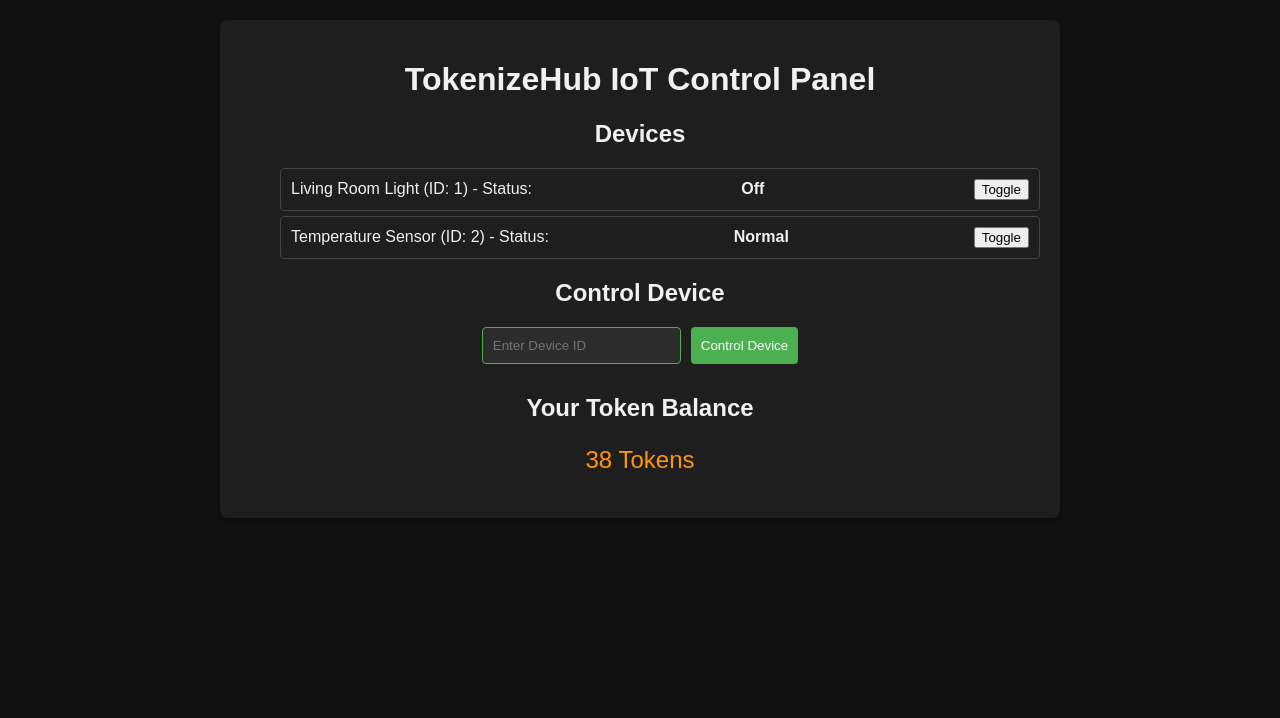
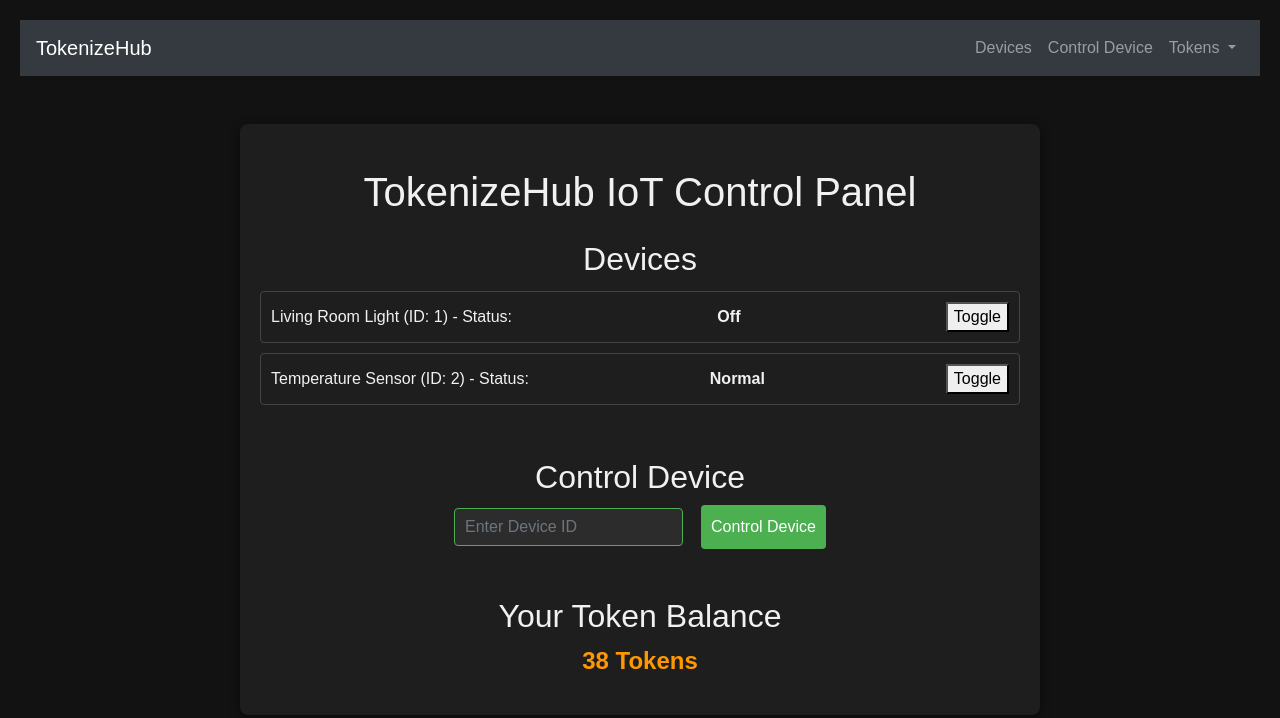
Before and after one commit to garvmygit/HackIndia-Spark-4---Blocksmiths, a plain HTML site: page index.html in a window 1280 px wide. Drawn offline with nearby package versions, Linux system fonts and the light colour scheme.

Commit message:
Update index.html

```diff
--- a/index.html
+++ b/index.html
@@ -4,31 +4,72 @@
     <meta charset="UTF-8">
     <meta name="viewport" content="width=device-width, initial-scale=1.0">
     <title>TokenizeHub - IoT Control Panel</title>
+    <!-- Bootstrap CSS -->
+    <link href="https://stackpath.bootstrapcdn.com/bootstrap/4.5.2/css/bootstrap.min.css" rel="stylesheet">
+    <!-- Custom CSS -->
     <link rel="stylesheet" href="styles.css">
 </head>
 <body>
-    <div class="container">
-        <h1>TokenizeHub IoT Control Panel</h1>
 
-        <div class="device-list">
+    <!-- Navigation Bar -->
+    <nav class="navbar navbar-expand-lg navbar-dark bg-dark">
+        <a class="navbar-brand" href="#">TokenizeHub</a>
+        <button class="navbar-toggler" type="button" data-toggle="collapse" data-target="#navbarNav" aria-controls="navbarNav" aria-expanded="false" aria-label="Toggle navigation">
+            <span class="navbar-toggler-icon"></span>
+        </button>
+        <div class="collapse navbar-collapse" id="navbarNav">
+            <ul class="navbar-nav ml-auto">
+                <li class="nav-item">
+                    <a class="nav-link" href="#devices-section">Devices</a>
+                </li>
+                <li class="nav-item">
+                    <a class="nav-link" href="#control-section">Control Device</a>
+                </li>
+                <li class="nav-item dropdown">
+                    <a class="nav-link dropdown-toggle" href="#" id="navbarDropdown" role="button" data-toggle="dropdown" aria-haspopup="true" aria-expanded="false">
+                        Tokens
+                    </a>
+                    <div class="dropdown-menu" aria-labelledby="navbarDropdown">
+                        <a class="dropdown-item" href="#">Token Balance</a>
+                        <a class="dropdown-item" href="#">Manage Tokens</a>
+                    </div>
+                </li>
+            </ul>
+        </div>
+    </nav>
+
+    <div class="container mt-5">
+        <h1 class="text-center my-4">TokenizeHub IoT Control Panel</h1>
+
+        <!-- Devices Section -->
+        <div id="devices-section" class="device-list mb-5">
             <h2>Devices</h2>
-            <ul id="device-list"></ul>
+            <ul id="device-list" class="list-group"></ul>
         </div>
 
-        <div class="device-control">
+        <!-- Control Device Section -->
+        <div id="control-section" class="device-control mb-5">
             <h2>Control Device</h2>
-            <form id="control-form">
-                <input type="text" id="device-id" placeholder="Enter Device ID" required>
-                <button type="submit">Control Device</button>
+            <form id="control-form" class="form-inline">
+                <div class="form-group mr-2">
+                    <input type="text" id="device-id" class="form-control" placeholder="Enter Device ID" required>
+                </div>
+                <button type="submit" class="btn btn-success">Control Device</button>
             </form>
         </div>
 
+        <!-- Token Balance Section -->
         <div class="token-balance">
             <h2>Your Token Balance</h2>
-            <p id="token-balance">Loading...</p>
+            <p id="token-balance" class="font-weight-bold">Loading...</p>
         </div>
     </div>
 
+    <!-- Bootstrap JS, Popper.js, and jQuery -->
+    <script src="https://code.jquery.com/jquery-3.5.1.slim.min.js"></script>
+    <script src="https://cdn.jsdelivr.net/npm/@popperjs/core@2.9.3/dist/umd/popper.min.js"></script>
+    <script src="https://stackpath.bootstrapcdn.com/bootstrap/4.5.2/js/bootstrap.min.js"></script>
+    <!-- Custom JavaScript -->
     <script src="script.js"></script>
 </body>
 </html>
```
